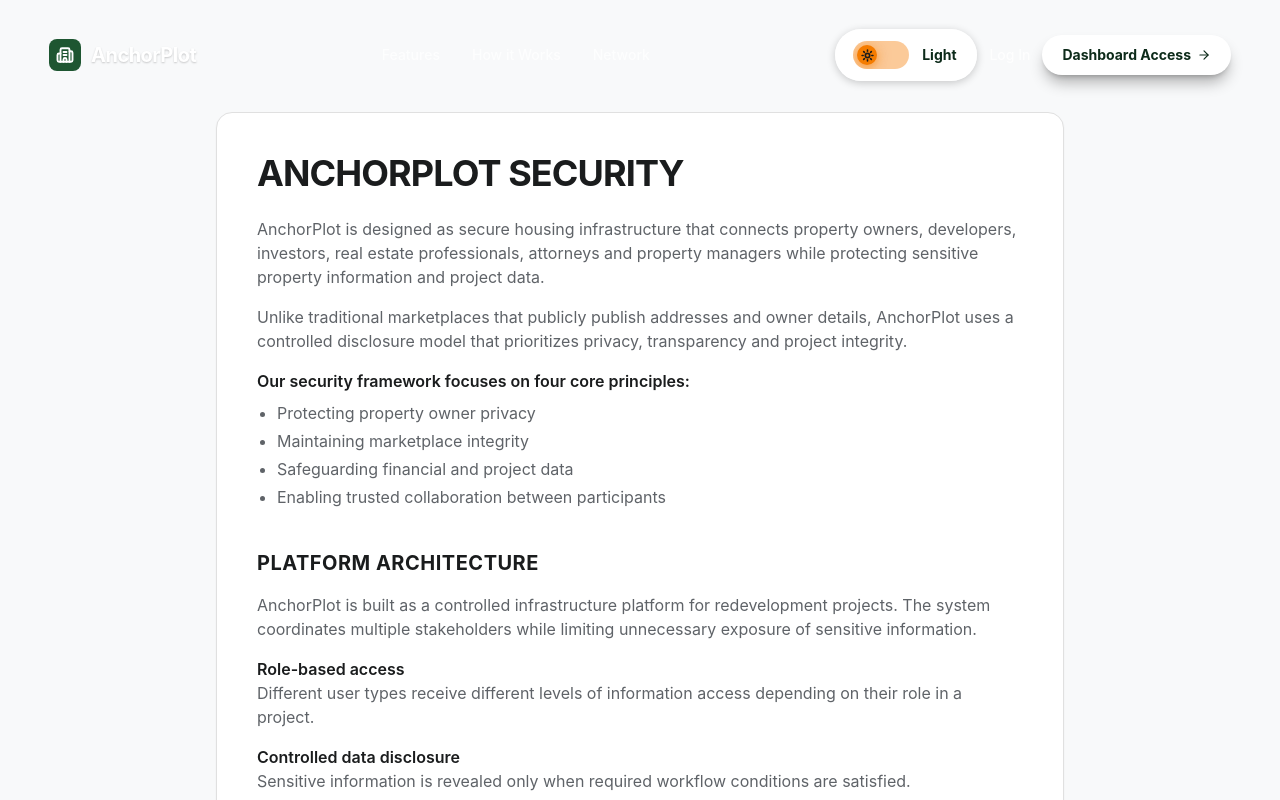
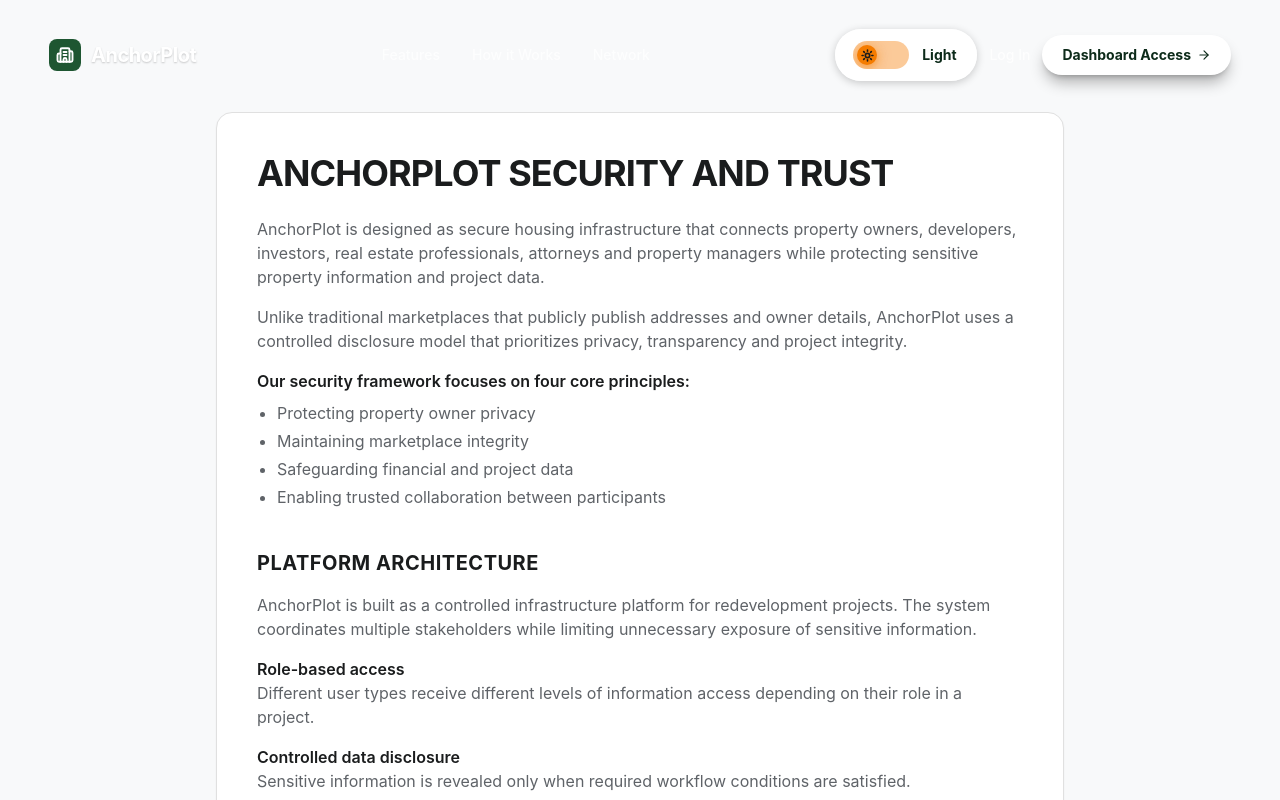
Before and after one commit to TheEightboys/anchorplot, a React (Vite) app in the folder frontend/: page /security in a window 1280 px wide. Shown: the top 800 px of the page. Built offline with nearby package versions, Linux system fonts and the light colour scheme; no server answers.

Commit message:
fix privacy terms

```diff
--- a/frontend/src/components/PublicLayout.jsx
+++ b/frontend/src/components/PublicLayout.jsx
@@ -92,7 +92,7 @@
                         <ul className="text-sm text-text-secondary space-y-3 flex flex-col">
                             <NavLink to="/terms-of-service" className="hover:text-primary transition-colors">Terms of Service</NavLink>
                             <NavLink to="/privacy-policy" className="hover:text-primary transition-colors">Privacy Policy</NavLink>
-                            <NavLink to="/security" className="hover:text-primary transition-colors">Security</NavLink>
+                            <NavLink to="/security" className="hover:text-primary transition-colors">Security & Trust</NavLink>
                         </ul>
                     </div>
                 </div>
--- a/frontend/src/pages/Security.jsx
+++ b/frontend/src/pages/Security.jsx
@@ -9,7 +9,7 @@
         <div className="min-h-screen bg-background pt-28 pb-16">
             <div className="max-w-4xl mx-auto px-6">
                 <div className="bg-surface border border-border-light rounded-2xl p-6 md:p-10 shadow-sm">
-                    <h1 className="text-2xl md:text-4xl font-bold text-text-primary mb-6 uppercase tracking-tight">ANCHORPLOT SECURITY</h1>
+                    <h1 className="text-2xl md:text-4xl font-bold text-text-primary mb-6 uppercase tracking-tight">ANCHORPLOT SECURITY AND TRUST</h1>
 
                     <div className="space-y-4 mb-10">
                         <p className={paragraphClass}>
```
